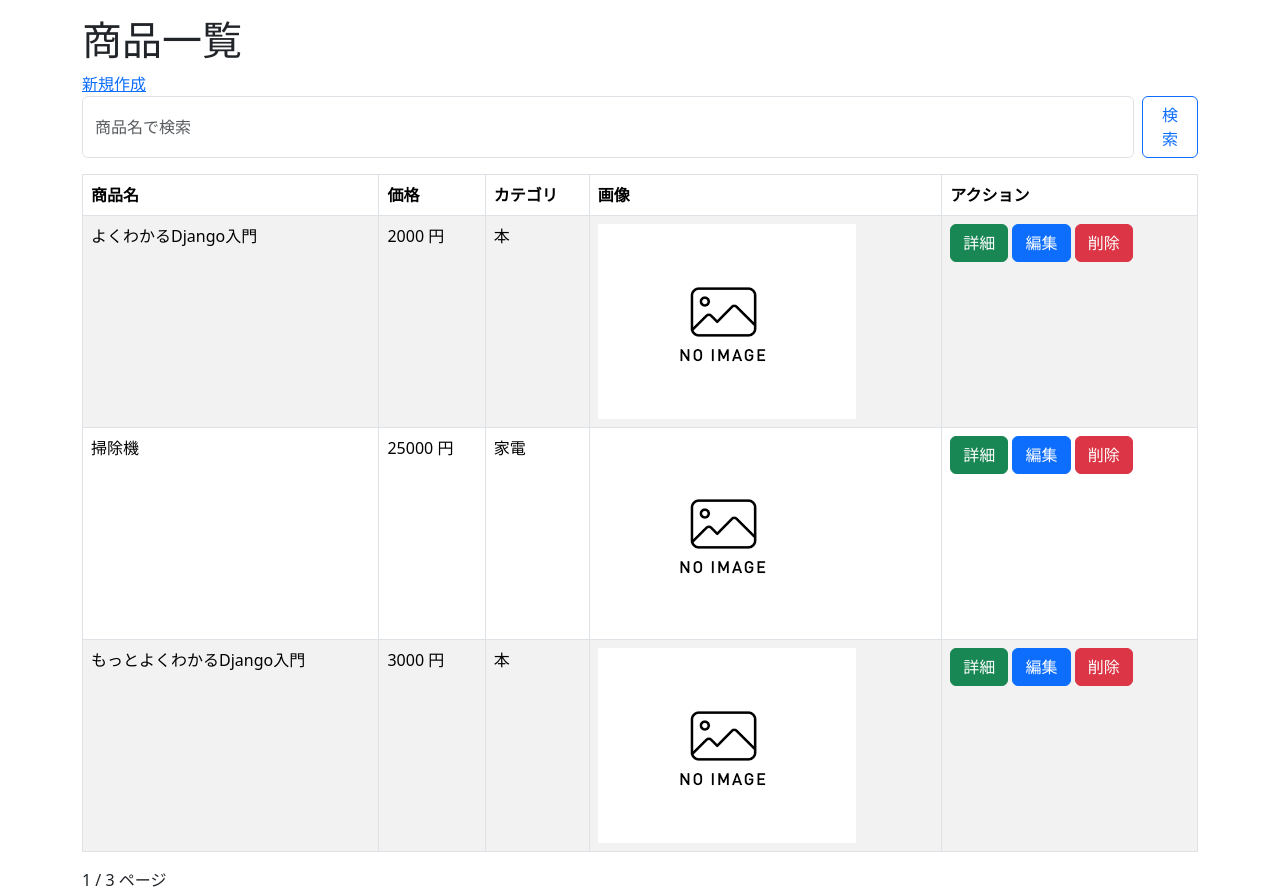
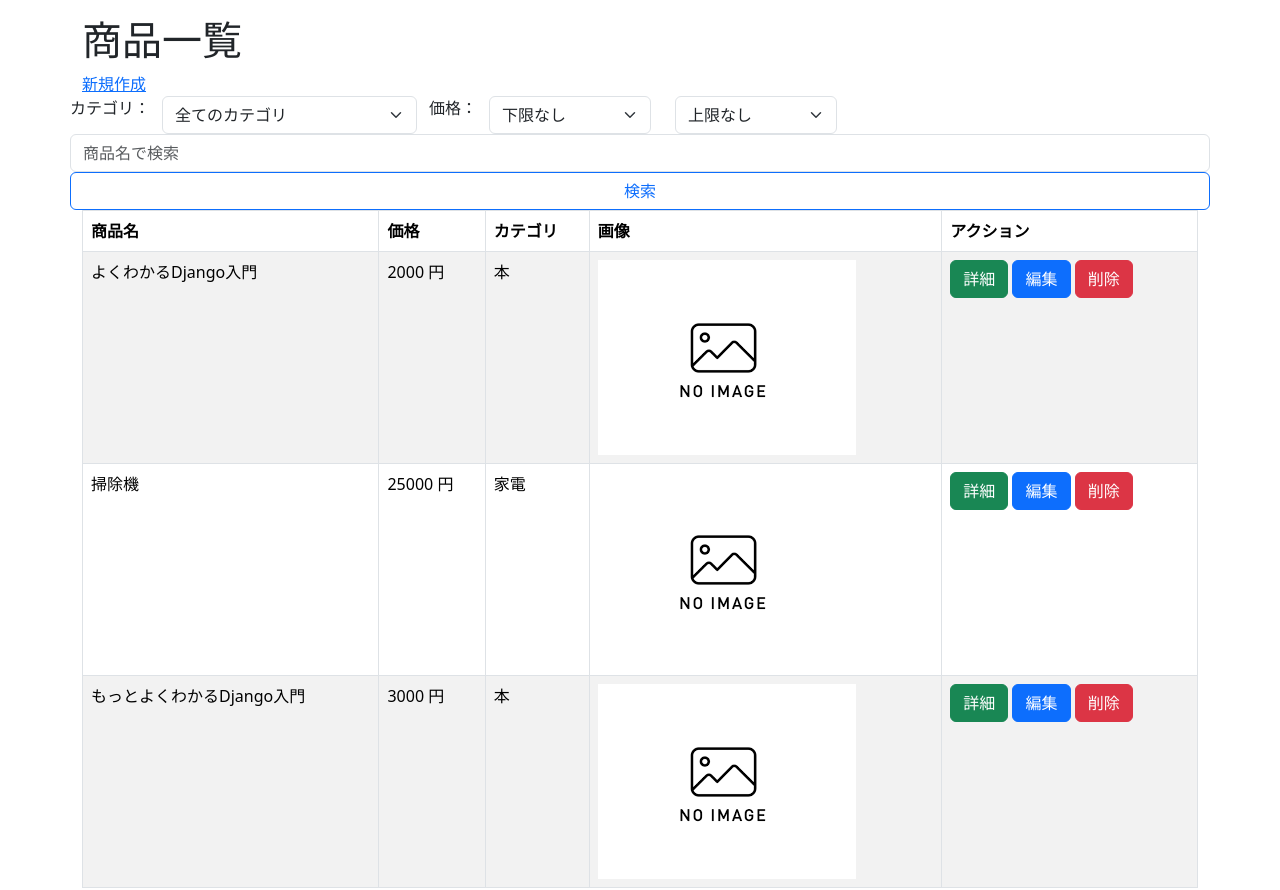
Before and after one commit to mochisio/django, a Django app: page /crud/ in a window 1280 px wide. Shown: the part 56-946 px from the top of the page. Run offline with Django 5.2, Linux system fonts and the light colour scheme; a user stored in the database is signed in; data comes from the database, SQL or seed files in the repository; both versions use the stored data as it was after the commit.

Commit message:
さらにカテゴリや値段で検索する機能も付けた

```diff
--- a/myproject/crud/templates/crud/product_list.html
+++ b/myproject/crud/templates/crud/product_list.html
@@ -8,9 +8,55 @@
  {% block content %}
  <h1>商品一覧</h1>
  <a href="{% url 'new' %}">新規作成</a>
- <!--検索バー-->
- <form class="d-flex mb-3" action="{% url 'list' %}" method="get">
-    <input name="q" class="form-control me-2" type="search" placeholder="商品名で検索" aria-label="Search">
+ <form class="d-flex row " action="{% url 'list' %}" method="get">
+    <!--カテゴリのプルダウン-->
+    <div class="row">
+        カテゴリ：
+        <div class="col-md-3">
+
+            <select name="category" class="form-select">
+                <option value="all">全てのカテゴリ</option>
+                {% for category in categories %}
+                <option value="{{ category.id }}" {% if request.GET.category == category.id|stringformat:"s" %}selected{% endif %}>
+                    {{ category.name }}
+                </option>
+            {% endfor %}
+
+            </select>
+        </div>
+    <!--価格のプルダウン-->
+
+        価格：
+        <div class="col-md-2">
+            <select name="min_price" class="form-select">
+                <option value="">下限なし</option>
+                {% for price in price_choices %}
+                <option value="{{ price }}" {% if min_price == price|stringformat:"s" %}selected{% endif %}>
+                    {{ price }}円以上
+                </option>
+
+                {% endfor %}
+
+            </select>
+        </div>
+
+        <div class="col-md-2">
+            <select name="max_price" class="form-select">
+                <option value="">上限なし</option>
+                {% for price in price_choices %}
+                <option value="{{ price }}" {% if max_price == price|stringformat:"s" %}selected{% endif %}>
+                    {{ price }}円以下
+                </option>
+
+                {% endfor %}
+
+            </select>
+        </div>
+
+    </div>
+    <!--検索バー-->
+
+    <input name="q" class="form-control " type="search" placeholder="商品名で検索" aria-label="Search" value={{request.GET.q}}>
     <button class="btn btn-outline-primary" type="submit">検索</button>
 </form>
   <table class="table table-striped table-hover table-bordered">
@@ -44,14 +90,14 @@
 
  {# 前へ #}
  {% if page_obj.has_previous %}
- <a href="?q={{request.GET.q}}&page=1">&laquo; 先頭</a>
- <a href="?q={{request.GET.q}}&page={{ page_obj.previous_page_number }}">前へ</a>
+ <a href="?q={{request.GET.q}}&category={{request.GET.category}}&min_price={{request.GET.min_price}}&max_price={{requset.GET.max_price}}&page=1">&laquo; 先頭</a>
+ <a href="?q={{request.GET.q}}&category={{request.GET.category}}&min_price={{request.GET.min_price}}&max_price={{requset.GET.max_price}}&page={{ page_obj.previous_page_number }}">前へ</a>
  {% endif %}
 
  {# 次へ #}
  {% if page_obj.has_next %}
- <a href="?q={{request.GET.q}}&page={{ page_obj.next_page_number }}">次へ</a>
- <a href="?q={{request.GET.q}}&page={{ page_obj.paginator.num_pages }}">最後 &raquo;</a>
+ <a href="?q={{request.GET.q}}&category={{request.GET.category}}&min_price={{request.GET.min_price}}&max_price={{requset.GET.max_price}}&page={{ page_obj.next_page_number }}">次へ</a>
+ <a href="?q={{request.GET.q}}&category={{request.GET.category}}&min_price={{request.GET.min_price}}&max_price={{requset.GET.max_price}}&page={{ page_obj.paginator.num_pages }}">最後 &raquo;</a>
  {% endif %}
 
 
--- a/myproject/crud/views.py
+++ b/myproject/crud/views.py
@@ -1,7 +1,7 @@
 from django.shortcuts import render
 from django.views.generic import TemplateView,ListView,DetailView
 from django.views.generic.edit import CreateView, UpdateView,DeleteView
-from .models import Product
+from .models import Product,Category
 from django.urls import reverse_lazy
 from django.contrib.auth.views import LoginView, LogoutView
 from django.contrib.auth.mixins import LoginRequiredMixin
@@ -19,11 +19,56 @@ class ProductListView(LoginRequiredMixin,ListView):
 
     def get_queryset(self):
         queryset = super().get_queryset()
-        query = self.request.GET.get('q')  # 検索キーワードを取得
+
+        # 検索パラメータの取得
+        query = self.request.GET.get('q')
+        category_id = self.request.GET.get('category')
+        min_price = self.request.GET.get('min_price')
+        max_price = self.request.GET.get('max_price')
+
+            # デバッグのために取得した値を出力
+        print(f"query: {query}, category_id: {category_id}, min_price: {min_price}, max_price: {max_price}")
+
+        # 商品名での検索
         if query:
-            # 商品名に部分一致するものを検索 (大文字・小文字を区別しない)
             queryset = queryset.filter(Q(name__icontains=query))
+
+        # カテゴリでの検索
+        if category_id and category_id != 'all':
+            queryset = queryset.filter(category_id=category_id)
+
+        # 価格範囲での検索
+        if min_price is not None:
+          try:
+               min_price= int(min_price)
+               queryset = queryset.filter(price__gte=min_price)
+
+          except ValueError:
+               min_price= 0
+        if max_price is not None:
+          try:
+               max_price= int(max_price)
+               queryset = queryset.filter(price__lte=max_price)
+
+          except ValueError:
+               max_price= 99999999
+
+
+
+
+
+
         return queryset
+
+    # テンプレートにカテゴリ一覧を渡す
+    def get_context_data(self, **kwargs):
+        context = super().get_context_data(**kwargs)
+        context['categories'] = Category.objects.all()
+        context['min_price'] = self.request.GET.get('min_price', '')
+        context['max_price'] = self.request.GET.get('max_price', '')
+        #価格リスト用のコンテキスト
+        context['price_choices'] = [0,1000,3000,5000,10000,50000]
+        return context
 
 
 class ProductCreateView(LoginRequiredMixin,CreateView):
```
Also changed, not shown: myproject/db.sqlite3.
